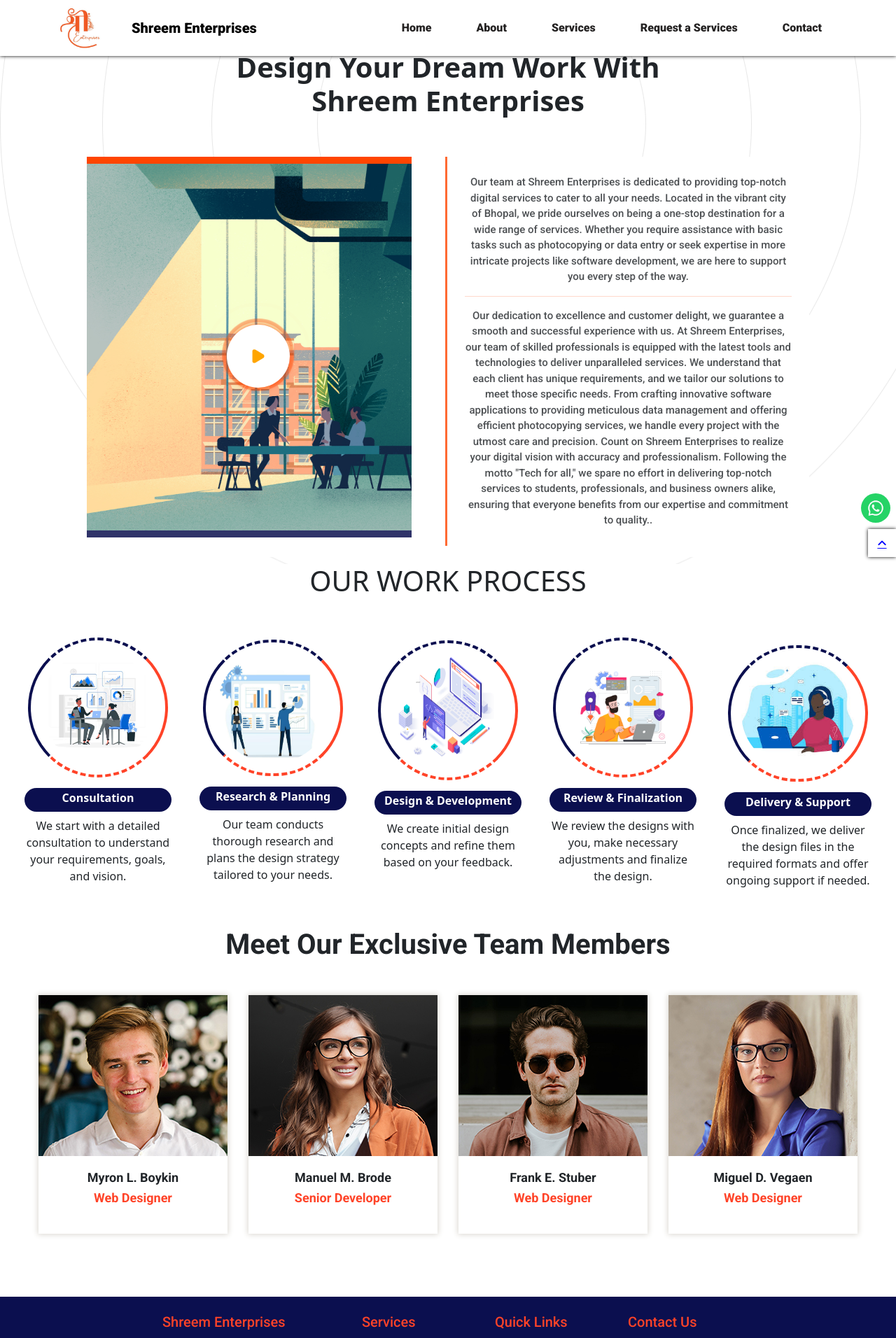
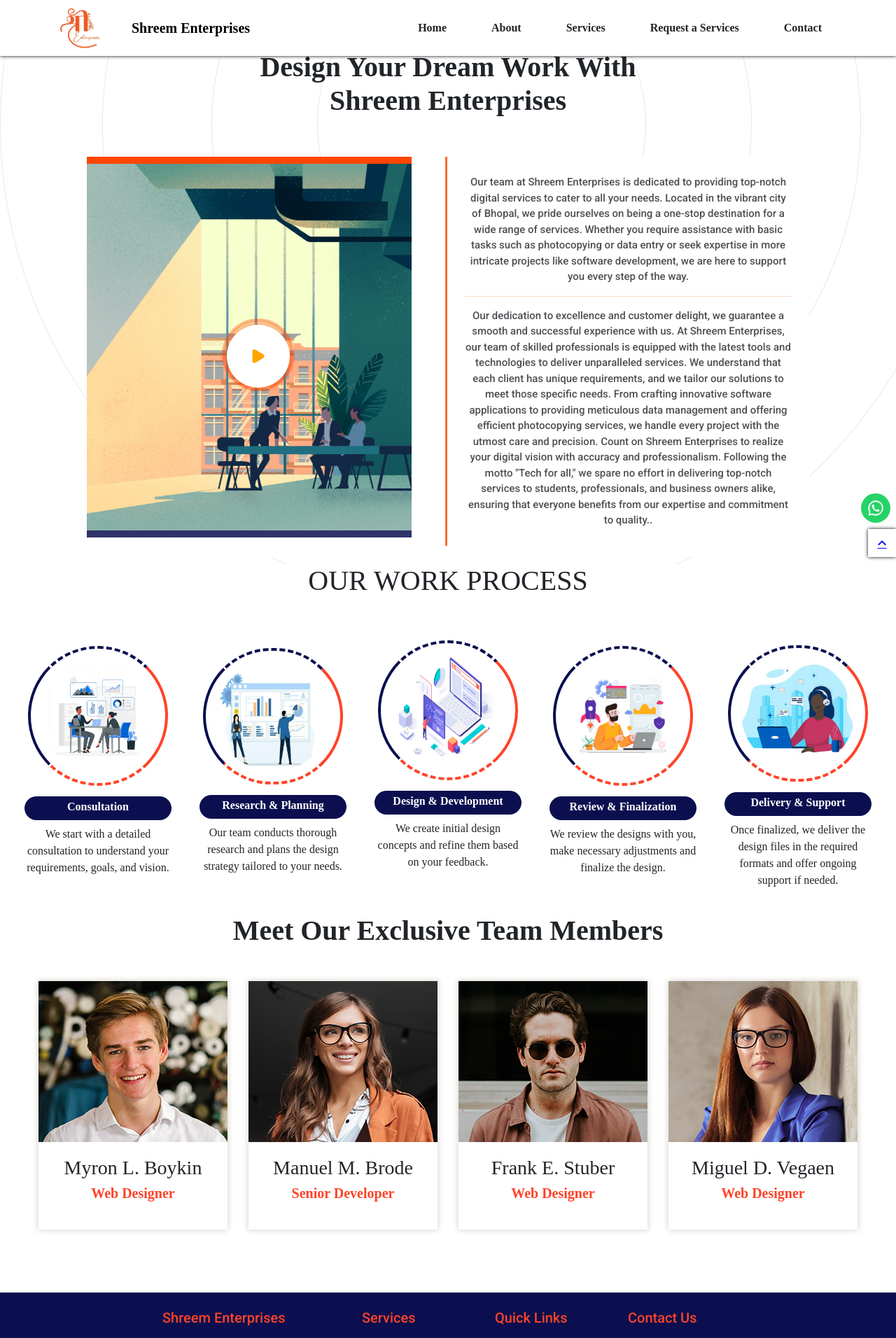
Before and after one commit to Neha-patankar/shreem-enter, a React (Vite) app: page /about in a window 1280 px wide. Shown: the top 1912 px of the page at 70% size. Built offline with nearby package versions, Linux system fonts and the light colour scheme.

Commit message:
important

```diff
--- a/src/App.css
+++ b/src/App.css
@@ -1,5 +1,3 @@
-<<<<<<< HEAD
-=======
 *{
   font-family: "Roboto Slab", serif;
 }
@@ -14,4 +12,3 @@
   font-size: 25px;
   font-weight: 400;
 }
->>>>>>> 3f4c9953dd7cc1b8aa47a8b0b37c9e4f439d727b
--- a/src/components/AboutUs.jsx
+++ b/src/components/AboutUs.jsx
@@ -3,7 +3,6 @@
 import ServicesType from "../ServicesType";
 import About from "../About";
 import "../App.css";
-import TermCondition from "../components/termsCondition/TermCondition";
 import Team from "../components/team/Team";
 import WorkProcess from "./workProcess/WorkProcess";
 
--- a/src/components/Footer/Footer.css
+++ b/src/components/Footer/Footer.css
@@ -1,5 +1,5 @@
 
-@import url('https://fonts.googleapis.com/css2?family=Roboto:wght@400;500;700&display=swap');
+;
 
 .footer {
   background-color:rgb(11, 15, 79);
--- a/src/components/Home.jsx
+++ b/src/components/Home.jsx
@@ -1,10 +1,9 @@
 import React from "react";
 
-import About from "../About";
+
 import "../App.css";
 import MyCarousel from "../components/myCarousel/MyCarousel";
-
-
+import About from "../About";
 import Faq from "../Components copy/Faq";
 import Whychooseus from "../Whychooseus";
 import CustomerReview from "../Components copy/CustomerReview";
--- a/src/components/Nav1/Nav1.css
+++ b/src/components/Nav1/Nav1.css
@@ -1,5 +1,3 @@
-@import url('https://fonts.googleapis.com/css2?family=Roboto:wght@400;500;700&display=swap');
-
 .bg-nav{
   background-color:white;
   color: black;
@@ -7,7 +5,7 @@
   height: 80px;
 }
 nav .nav-item{
-  color: #242222;
+  color: hsl(0, 3%, 14%);
 }
 
 nav .nav-item:hover{
@@ -17,13 +15,11 @@
 }
 .blackl{
   color: black;
-  font-weight: 700;
+
 }
 .nav-shadow{
  box-shadow: 0px 0px 5px 0px black;
 }
 .fontSize{
-  font-size: 16px;
-  font-family: roboto;
-  font-weight: 800;
+
 }
--- a/src/components/TermsAndCon.jsx
+++ b/src/components/TermsAndCon.jsx
@@ -1,6 +1,5 @@
 import React from 'react'
 import Na1 from './Nav1/Na1'
-
 import TermCondition from './termsCondition/TermCondition'
 
 export const TermsAndCon = () => {
--- a/src/components/myCarousel/MyCarousel.css
+++ b/src/components/myCarousel/MyCarousel.css
@@ -1,140 +1,4 @@
-/* .background-slid {
-    width: 100%;
-    height: 35rem;
-    margin: 0px;
-    padding-top: 20px;
-    margin-top: 0px;
-   }
-  .main{
-    background-color:rgb(11, 15, 79);
-  }
- .container-carousels-fluid {
-    max-width: 1600px;
-    max-height: 1600px;
-    margin: 30px;
-    padding: 2px;
-  }
 
-  .items {
-    display: flex;
-
-    align-items: center;
-    justify-content: center;
-  }
-
-  .caption-fluid {
-    background: rgba(0, 0, 0, 0.5);
-    padding: 10px;
-    border-radius: 5px;
-    color: #fff;
-  }
-  .container-carousels-fluid {
-    max-width: 1200px;
-    margin: auto;
-  }
-
-  .items {
-    display: flex;
-    align-items: center;
-    justify-content: center;
-  }
-
-  .caption-fluid {
-    background: rgba(0, 0, 0, 0.5);
-    padding: 10px;
-    border-radius: 5px;
-    color: #fff;
-  }
-  .image{
-    margin-top: 100px;
-    margin-left: 100px;
-    height:300px;
-    width: 100%;
-  }
-  .h{
-    padding-top: 100px;
-  }
-  .heading{
-    color: #ff4328;
-    padding-top: 50px;
-    font:20px ;
-
-  }
-  .heading1{
-    color: #fff;
-    padding-top: 0px;
-    font:66px;
-
-  }
-  .paragrap{
-    color: #fff;
-    font:14px Hind, sans-serif
-
-  }
-
-  .btn3{
-    background-color:#ff4328;
-    border-radius: 0cap;
-    border: none;
-    color:rgb(14, 13, 13) ;
-    text-align: center;
-    margin: 2px;
-    padding-left: 10px;
-    display:flex;
-    align-items: center;
-    flex-direction: row;
-    justify-content: space-between;
-    font-size: 15px;
-    white-space: nowrap;
-    width: 205px;
-    padding: 5px;
-    text-decoration: none;
-  }
-
-
-
-  .btn2{
-    background-color: yellow;
-    border-radius: 0cap;
-    border: none;
-    color:rgb(14, 13, 13) ;
-    margin: 2px;
-    text-align:center;
-    display:flex;
-    flex-direction: row;
-    align-items: center;
-    justify-content: space-between;
-    font-size: 15px;
-    white-space: nowrap;
-    width: 205px;
-    padding: 5px;
-    text-decoration: none;
-
-  }
-  .arrow{
-    background-color: #fff;
-    height: 35px;
-    width: 40px;
-    margin-left: 40px;
-    padding-left: 10px 25px;
-
-  }
-  .img-container{
-    width: 100%;
-  }
-  .slid-heading{
-    color: #ff4328;
-    font-family: roboto;
-    font-size: 35px;
-    font-weight: 200;
-    text-align: center;
-    padding-top: 40px;
-    margin-top: 60px;
-
-  }
-   */
-   /* MyCarousel.css */
-   @import url('https://fonts.googleapis.com/css2?family=Roboto:wght@400;500;700&display=swap');
 
    .main {
        background-color:rgb(11, 15, 79) ;
@@ -206,53 +70,40 @@
   }
 
   .slide-heading{
-    font-size: 50px;
-    font-family: roboto;
-    font-weight: 500;
-    color:orangered;
+
+    color:#ff4328;
     margin-left: 55px;
   }
 
   @media (max-width: 768px) {
     .slide-heading{
-      font-size: 18px;
-      font-family: roboto;
-      font-weight: 500;
-      color:orangered;
+     color:#ff4328;
       margin-left: 0px;
     }
   }
 
   .slide23-heading{
-    font-size: 40px;
-    font-family: roboto;
-    font-weight: 500;
-    color:orangered;
+
+    color:#ff4328;
     margin-left: 55px;
   }
 
   @media (max-width: 768px) {
     .slide23-heading{
-      font-size: 40px;
-      font-family: roboto;
-      font-weight: 500;
-      color:orangered;
+
+      color:#ff4328;
       margin-left: 0px;
 }}
   .sub-slide-heading{
-    font-size: 40px;
-    font-family: roboto;
-    font-weight: 400;
-    color: orangered;
+
+    color: #ff4328;
     margin-left: 55px;
   }
 
   @media (max-width: 768px) {
     .sub-slide-heading{
-      font-size: 40px;
-      font-family: roboto;
-      font-weight: 700;
-      color: orangered;
+
+      color: #ff4328;
       margin-left: 0px;
     }
   }
@@ -260,14 +111,14 @@
   .paragraph{
     color: white;
     padding-left:60px;
-    font-size: 15px;
+
   }
 
   @media (max-width: 768px) {
     .paragraph{
       color: white;
       padding-left:0px;
-      font-size: 15px;
+
     }
   }
   .slid-img-1{
--- a/src/components/myCarousel/MyCarousel.jsx
+++ b/src/components/myCarousel/MyCarousel.jsx
@@ -21,7 +21,7 @@
                   <h1 className="sub-slide-heading">Shreem Enterprises</h1>
                   <p className="paragraph">
                     We specialize in creating robust, scalable web solutions
-                    that transform your vision into a digital masterpiece. Our
+                    that transform your vision<br></br> into a digital masterpiece. Our
                     team of experts is dedicated to delivering high-quality web
                     development services tailored to your needs.
                   </p>
@@ -70,7 +70,7 @@
                   <p className="paragraph mb-4 text-light">
                     At Shreem Enterprises, we understand that every business is
                     unique. Our web development services are customized to meet
-                    your specific requirements, ensuring your website is a
+                    your specific requirements, <br></br>ensuring your website is a
                     perfect fit for your business.
                   </p>
                   {/* <div className="d-flex gap-4">
--- a/src/components/team/Team.css
+++ b/src/components/team/Team.css
@@ -89,16 +89,9 @@
 .designation{
   color: #ff4328;
   margin-bottom: 30px;
-  font-size: 22px;
+  font-size: 20px;
   font-weight: 600;
 }
 .fontSizeteam{
-  font-size: 18px;
-  font-family: roboto;
-  font-weight: 600;
-}
-.fontSizeteamh{
-  font-size: 40px;
-  font-family: roboto;
 
 }
--- a/src/components/team/Team.jsx
+++ b/src/components/team/Team.jsx
@@ -8,37 +8,31 @@
 function Team() {
   return (
     <div className="team-section">
-      <div className="team-intro">
-        <h1 className="team-heading text-center "></h1>
-        <p className="team-paragraph"></p>
-
-      </div>
-
       <h1 className="text-center fw-bold fontSizeteamh">Meet Our Exclusive Team Members</h1>
       <div className="team-container">
         <div className="image-container">
           {/* 1st image */}
           <div className="team-member">
             <img src={img1} alt="Myron L. Boykin" className="team-image" />
-            <h4 className="img-heading fontSizeteam">Myron L. Boykin</h4>
+            <h3 className="img-heading fontSizeteam">Myron L. Boykin</h3>
             <h1 className="designation fontSizeteam">Web Designer</h1>
           </div>
           {/* 2nd image */}
           <div className="team-member">
             <img src={img2} alt="Manuel M. Brode" className="team-image" />
-            <h4 className="img-heading fontSizeteam">Manuel M. Brode</h4>
+            <h3 className="img-heading fontSizeteam">Manuel M. Brode</h3>
             <h1 className="designation fontSizeteam">Senior Developer</h1>
           </div>
           {/* 3rd image */}
           <div className="team-member">
             <img src={img3} alt="Frank E. Stuber" className="team-image" />
-            <h4 className="img-heading fontSizeteam">Frank E. Stuber</h4>
+            <h3 className="img-heading fontSizeteam">Frank E. Stuber</h3>
             <h1 className="designation fontSizeteam">Web Designer</h1>
           </div>
           {/* 4th image */}
           <div className="team-member">
             <img src={img4} alt="Miguel D. Vegaen" className="team-image" />
-            <h4 className="img-heading fontSizeteam">Miguel D. Vegaen</h4>
+            <h3 className="img-heading fontSizeteam">Miguel D. Vegaen</h3>
             <h1 className="designation fontSizeteam">Web Designer</h1>
           </div>
         </div>
--- a/src/components/workProcess/WorkProcess.css
+++ b/src/components/workProcess/WorkProcess.css
@@ -1,5 +1,3 @@
-@import url('https://fonts.googleapis.com/css2?family=Roboto:wght@400;500;700&display=swap');
-
 .work-heading{
   margin-top: 15px;
   font-size: 16px;
@@ -10,7 +8,6 @@
   border-radius: 50px;
   padding-top:5px ;
   padding-bottom:10px ;
-
 
 }
 
@@ -26,8 +23,6 @@
   border-right:#ff4328 4px solid ;
   border-top:rgb(11, 15, 79) 4px dashed ;
   padding:15px;
-
-
 }
 .work-card{
   display: flex;
```
